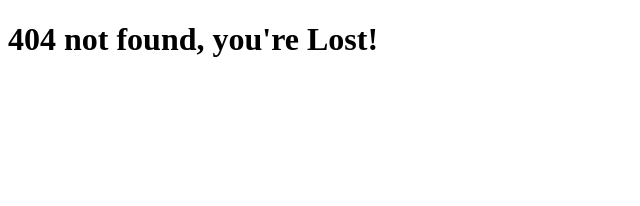
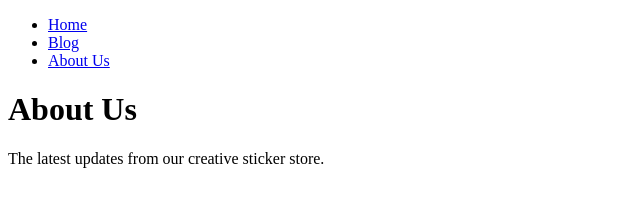
Before and after one commit to tkdgh7063/dev-sticker-shop, a Gatsby site: page /about-us in a window 1280 px wide. Before the commit this address had no page. Shown: the whole page, without its empty margins (0-640 px from the left). Built offline with nearby package versions, Linux system fonts and the light colour scheme; Gatsby itself is replaced by a stand-in of ours.

Commit message:
Setup Layout and SEO components with page titles
- Created Layout.tsx with navigation and page title support
- Created Seo.tsx to manage document titles for each page
- Updated index.tsx, blog.tsx, about-us.tsx, 404.tsx with:
  - Page-specific titles using Layout and Seo
  - Simple description paragraphs for each page

```diff
--- /dev/null
+++ b/src/components/Layout.tsx
@@ -0,0 +1,31 @@
+import { Link } from "gatsby";
+import React from "react";
+
+interface LayoutProps {
+  children: any;
+  title: string;
+}
+
+export default function Layout({ title, children }: LayoutProps) {
+  return (
+    <div>
+      <nav>
+        <ul>
+          <li>
+            <Link to="/">Home</Link>
+          </li>
+          <li>
+            <Link to="/blog">Blog</Link>
+          </li>
+          <li>
+            <Link to="/about-us">About Us</Link>
+          </li>
+        </ul>
+      </nav>
+      <main>
+        <h1>{title}</h1>
+        {children}
+      </main>
+    </div>
+  );
+}
--- /dev/null
+++ b/src/components/Seo.tsx
@@ -0,0 +1,9 @@
+import React from "react";
+
+interface SeoProps {
+  title: string;
+}
+
+export default function Seo({ title }: SeoProps) {
+  return <title>{title} - DevSticker</title>;
+}
--- a/src/pages/404.tsx
+++ b/src/pages/404.tsx
@@ -1,11 +1,15 @@
 import * as React from "react";
+import Layout from "../components/Layout";
+import Seo from "../components/Seo";
 
 const NotFoundPage = () => {
   return (
-    <main>
-      <h1>404 not found, you're Lost!</h1>
-    </main>
+    <Layout title="404 not found, you're Lost!">
+      <p>Go Home</p>
+    </Layout>
   );
 };
 
 export default NotFoundPage;
+
+export const Head = () => <Seo title="404 Not Found" />;
--- /dev/null
+++ b/src/pages/about-us.tsx
@@ -0,0 +1,13 @@
+import React from "react";
+import Layout from "../components/Layout";
+import Seo from "../components/Seo";
+
+export default function AboutUs() {
+  return (
+    <Layout title="About Us">
+      <p>The latest updates from our creative sticker store.</p>
+    </Layout>
+  );
+}
+
+export const Head = () => <Seo title="About Us" />;
```
Also changed, not shown: src/pages/blog.tsx (+9 -3 lines), src/pages/index.tsx (+8 -6 lines).
